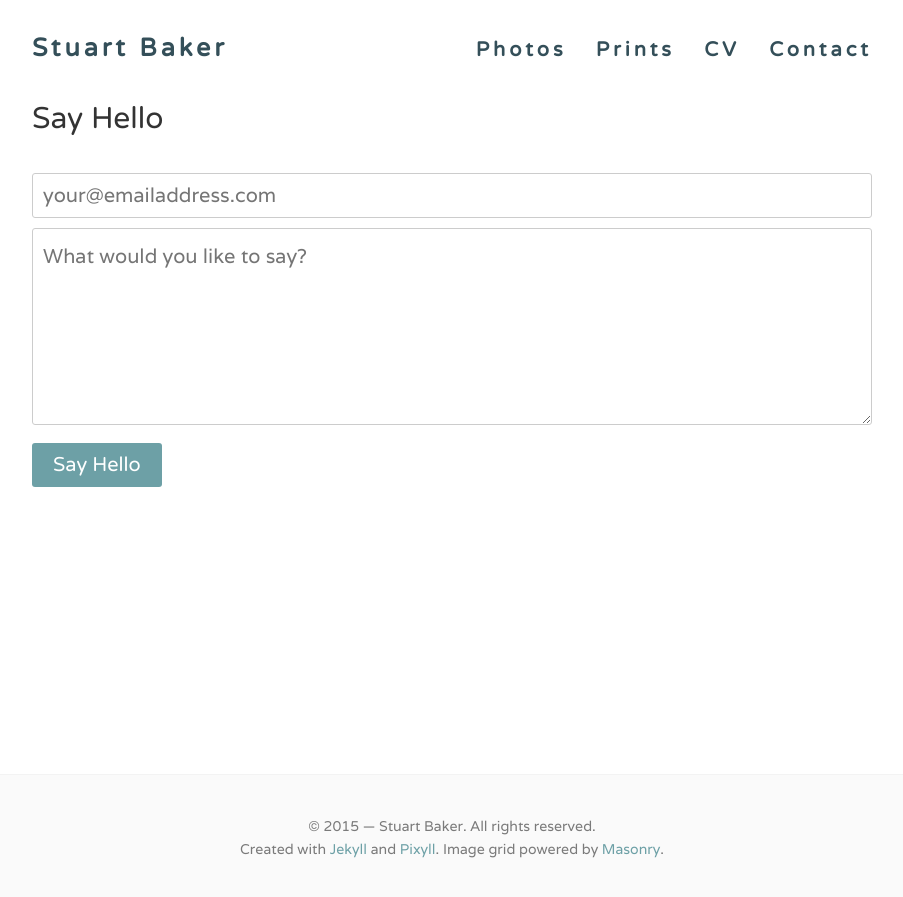
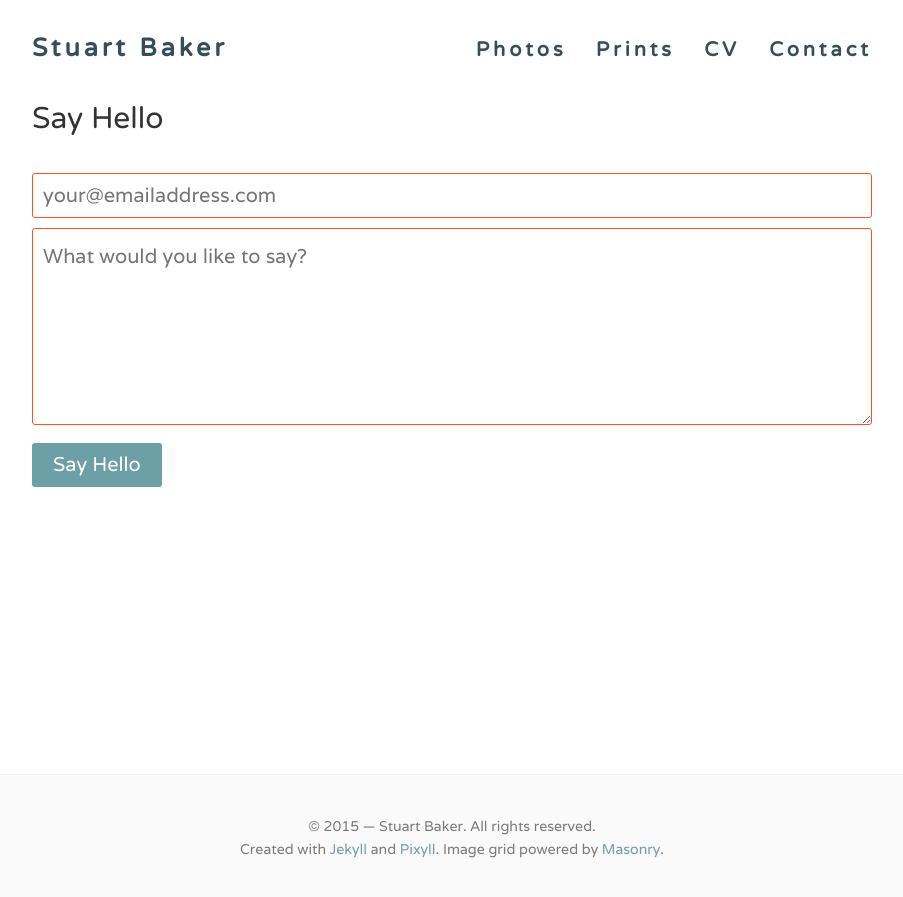
Before and after one commit to smbkr/smbkr.github.io, a Jekyll site: the page built from contact.html, in a window 1280 px wide. Shown: the top 897 px of the page, without its empty margins (188-1091 px from the left). Built offline with Jekyll 4.4.1, drawn with Linux system fonts in a browser that asks for light colours; nearby versions of some CDN libraries.

Commit message:
bugfixes, made fields required

```diff
--- a/contact.html
+++ b/contact.html
@@ -6,8 +6,8 @@ permalink: /contact/
 
 <div class="py2">
     <form class="form-stacked">
-      <input type="text" name="_replyto" class="field-light" placeholder="your@emailaddress.com">
-      <textarea type="text" name="content" class="field-light" rows="5" placeholder="What would you like to say?"></textarea>
+      <input type="text" name="_replyto" class="field-light" placeholder="your@emailaddress.com" required>
+      <textarea name="content" class="field-light" rows="5" placeholder="What would you like to say?" required></textarea>
       <input type="hidden" name="_subject" value="New email from {{ site.url }}" />
       <input type="text" name="_gotcha" style="display:none" />
       <button type='submit' class="button button-blue button-big mobile-block">Say Hello</button>
```
